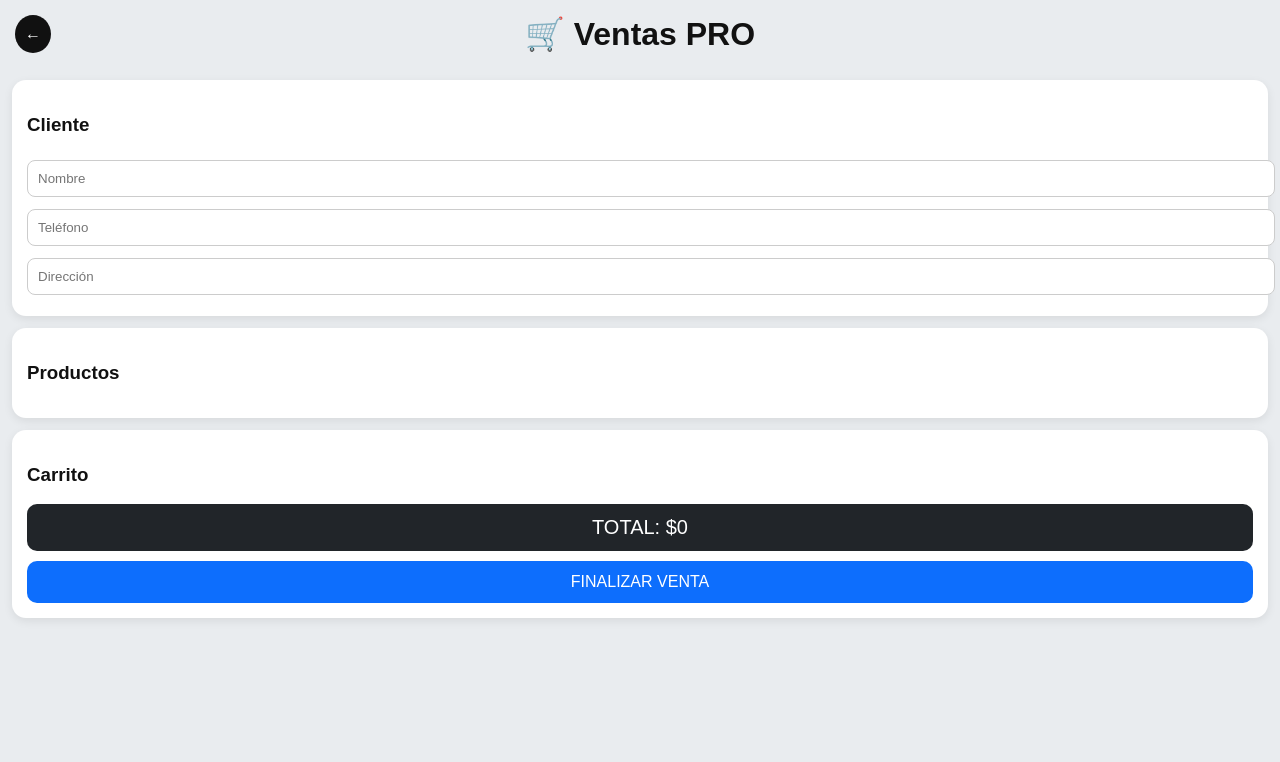
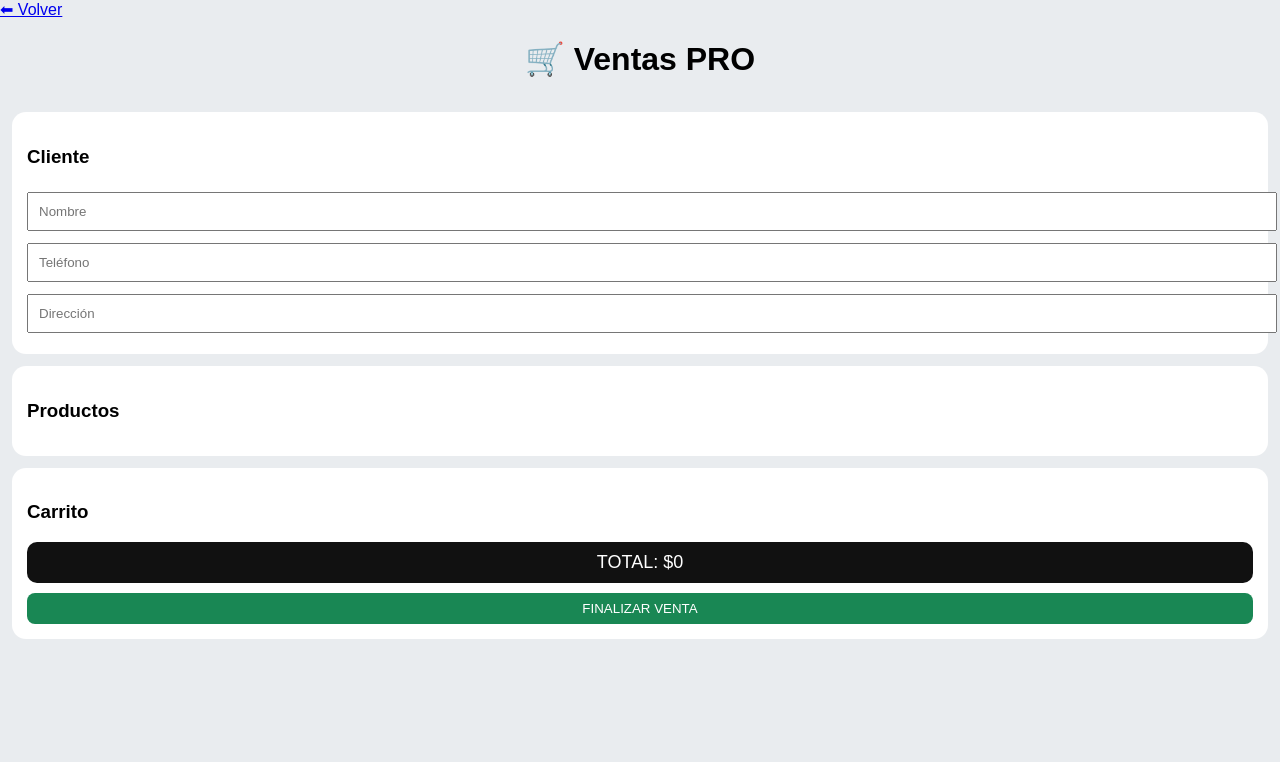
Before and after one commit to nicomartinezytm-pixel/distribuidora, a Flask app: template templates/ventas.html in a window 1280 px wide. Shown: the top 762 px of the page. Run offline with Flask 3, Linux system fonts and the light colour scheme; the template is opened without the code that fills it, so the values that code supplies are empty.

Commit message:
Update ventas.html

```diff
--- a/templates/ventas.html
+++ b/templates/ventas.html
@@ -10,121 +10,56 @@
             font-family: Arial;
             background: #e9ecef;
             padding-bottom: 100px;
-            color: #111;
         }
 
-        h1 {
-            text-align: center;
-            margin: 15px 0;
-        }
+        h1 { text-align: center; }
 
-        .container {
-            padding: 12px;
-        }
+        .container { padding: 12px; }
 
         .card {
             background: white;
             padding: 15px;
             margin-bottom: 12px;
             border-radius: 14px;
-            box-shadow: 0 3px 10px rgba(0,0,0,0.08);
         }
 
         input {
             width: 100%;
             padding: 10px;
             margin: 6px 0;
-            border: 1px solid #ccc;
-            border-radius: 8px;
-        }
-
-        .productos {
-            display: flex;
-            flex-direction: column;
-            gap: 10px;
         }
 
         .producto {
             display: flex;
             justify-content: space-between;
-            align-items: center;
-            padding: 12px;
-            border-radius: 10px;
+            padding: 10px;
             background: #f8f9fa;
-            border: 1px solid #ddd;
-        }
-
-        .producto b {
-            color: #111;
-        }
-
-        .producto button {
-            background: #198754;
-            border: none;
-            color: white;
-            padding: 8px 12px;
-            border-radius: 8px;
-            cursor: pointer;
-            font-weight: bold;
-        }
-
-        .producto button:active {
-            transform: scale(0.95);
-        }
-
-        .carrito-item {
-            display: flex;
-            justify-content: space-between;
-            padding: 6px 0;
-            border-bottom: 1px solid #eee;
-        }
-
-        .carrito-item button {
-            background: #dc3545;
-            color: white;
-            border: none;
-            padding: 4px 8px;
-            border-radius: 6px;
-        }
-
-        .total-box {
-            margin-top: 10px;
-            padding: 12px;
-            background: #212529;
-            color: white;
-            text-align: center;
-            font-size: 20px;
+            margin-bottom: 8px;
             border-radius: 10px;
         }
 
-        .finalizar {
-            width: 100%;
-            padding: 12px;
-            background: #0d6efd;
+        button {
+            background: #198754;
             color: white;
             border: none;
-            border-radius: 10px;
-            font-size: 16px;
-            margin-top: 10px;
+            padding: 8px 10px;
+            border-radius: 8px;
         }
 
-        .back {
-            position: fixed;
-            top: 15px;
-            left: 15px;
+        .total {
             background: #111;
             color: white;
             padding: 10px;
-            border-radius: 50%;
-            text-decoration: none;
+            text-align: center;
+            font-size: 18px;
+            border-radius: 10px;
         }
-
     </style>
 </head>
 
 <body>
 
-<a href="/" class="back">←</a>
+<a href="/">⬅ Volver</a>
 
 <h1>🛒 Ventas PRO</h1>
 
@@ -141,7 +76,7 @@
 <!-- PRODUCTOS -->
 <div class="card">
     <h3>Productos</h3>
-    <div class="productos" id="productos"></div>
+    <div id="productos"></div>
 </div>
 
 <!-- CARRITO -->
@@ -149,11 +84,11 @@
     <h3>Carrito</h3>
     <div id="carrito"></div>
 
-    <div class="total-box">
+    <div class="total">
         TOTAL: $<span id="total">0</span>
     </div>
 
-    <button class="finalizar" onclick="finalizar()">
+    <button onclick="finalizar()" style="width:100%; margin-top:10px;">
         FINALIZAR VENTA
     </button>
 </div>
@@ -164,7 +99,7 @@
 
 let carrito = [];
 
-// cargar productos
+// 🔥 ahora viene desde Flask correctamente
 fetch("/productos_json")
 .then(r => r.json())
 .then(data => {
@@ -172,16 +107,15 @@ fetch("/productos_json")
     let cont = document.getElementById("productos");
 
     data.forEach(p => {
-
         cont.innerHTML += `
         <div class="producto">
             <div>
                 <b>${p.nombre}</b><br>
-                <small>$${p.precio}</small>
+                $${p.precio}
             </div>
 
             <button onclick="agregar(${p.id}, '${p.nombre}', ${p.precio})">
-                AGREGAR
+                +
             </button>
         </div>
         `;
@@ -215,9 +149,8 @@ function render() {
         total += subtotal;
 
         cont.innerHTML += `
-        <div class="carrito-item">
-            ${p.nombre} x${p.cantidad}
-            <span>$${subtotal}</span>
+        <div>
+            ${p.nombre} x${p.cantidad} - $${subtotal}
             <button onclick="quitar(${i})">X</button>
         </div>
         `;
@@ -235,9 +168,9 @@ function finalizar() {
 
     let data = {
         cliente: {
-            nombre: document.getElementById("nombre").value,
-            telefono: document.getElementById("telefono").value,
-            direccion: document.getElementById("direccion").value
+            nombre: nombre.value,
+            telefono: telefono.value,
+            direccion: direccion.value
         },
         carrito: carrito
     };
```
